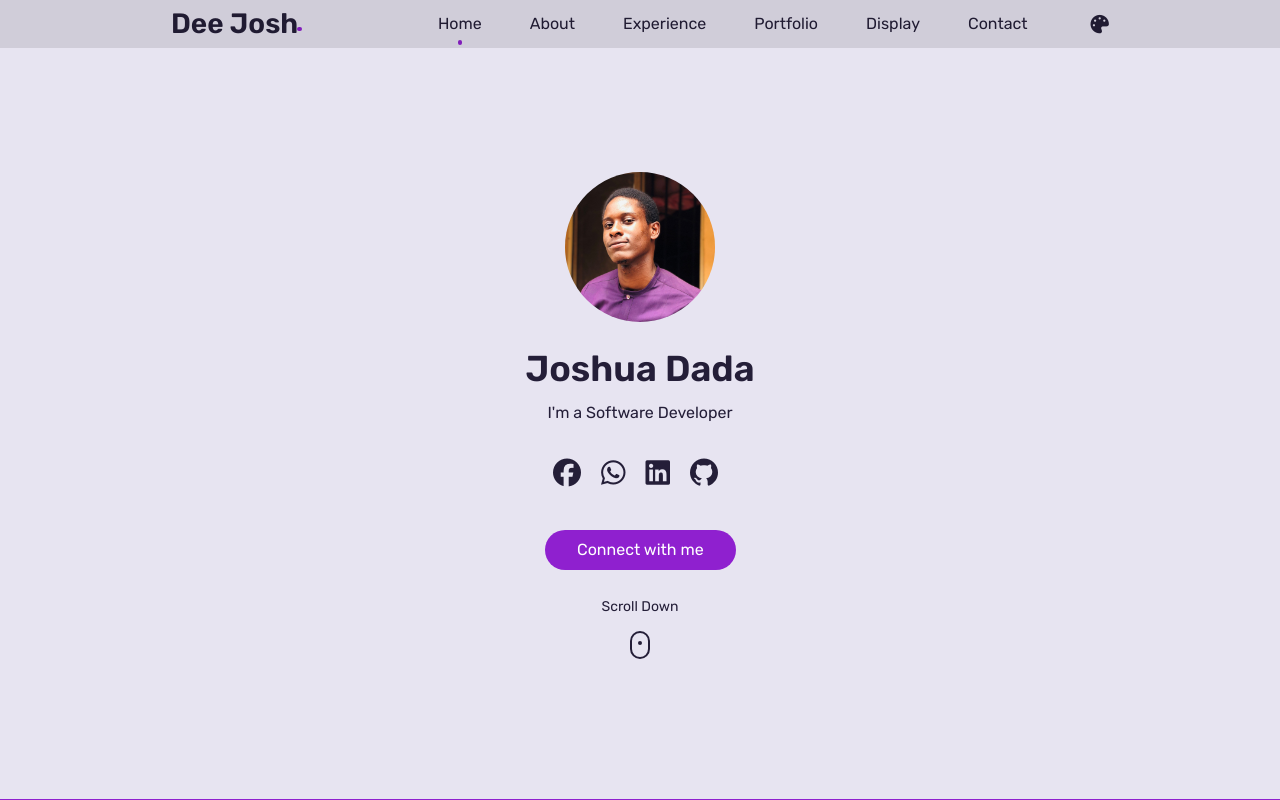
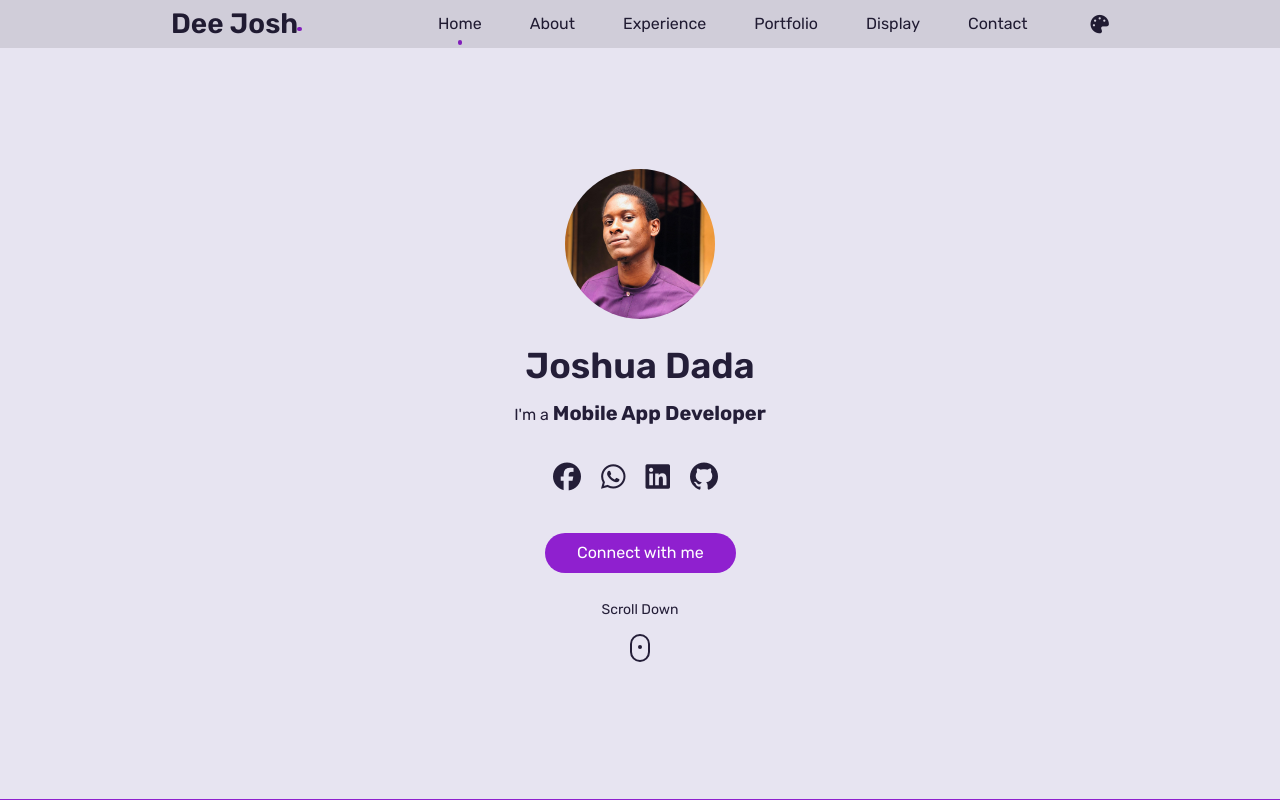
Before and after one commit to Dee-Josh/Portfolio-Website, a plain HTML site: page index.html in a window 1280 px wide. Both pictures are taken after a click on the link "Home". Shown: the top 800 px of the page. Drawn offline with Linux system fonts and the light colour scheme.

Commit message:
Portfolio Updated

```diff
--- a/CSS/style.css
+++ b/CSS/style.css
@@ -324,6 +324,11 @@ h3{
   height: 100vh;
   min-height: 100vh;
   border-bottom: .5px solid var(--color-primary);
+}
+
+.info-text{
+  font-weight: bold;
+  font-size: var(--h3-font-size);
 }
 
 .home .intro{
--- a/app.js
+++ b/app.js
@@ -361,3 +361,70 @@ setInterval(() => {
 
 
 }, 100);
+
+// Updating my titles
+
+const title = document.querySelector('.info-text');
+
+let text1 = "Software Developer";
+let text2 = "Frontend Web Developer";
+let text3 = "Mobile App Developer";
+let myTitle1 = [];
+let myTitle2 = [];
+let myTitle3 = [];
+
+let i = 0;
+let titleOne = true;
+let titleTwo = false;
+let titleThree = false;
+
+setInterval(() => {
+    t1();
+    t2();
+    t3();
+}, 105);
+
+const t1 =()=>{
+    if (titleOne) {
+        myTitle3 = [];
+        myTitle1[i] = text1.charAt(i);
+        title.textContent =myTitle1.join("");
+        i++;
+        console.log(i);
+        if (i > 30) {
+            titleOne=false;
+            titleTwo=true;
+            i = 0;
+
+        }
+    }
+
+}
+
+const t2 =()=>{
+    if (titleTwo) {
+        myTitle1 = [];
+        myTitle2[i] = text2.charAt(i);
+        title.textContent =myTitle2.join("");
+        i++;
+        if (i > 34) {
+            titleTwo=false;
+            titleThree=true;
+            i = 0;
+        }
+    }
+}
+
+const t3 =()=>{
+    if (titleThree) {
+        myTitle2 = [];
+        myTitle3[i] = text3.charAt(i);
+        title.textContent =myTitle3.join("");
+        i++;
+        if (i > 44) {
+            titleOne=true;
+            titleThree=false
+            i = 0;
+        }
+    }
+}
```
Also changed, not shown: 1 other file.
